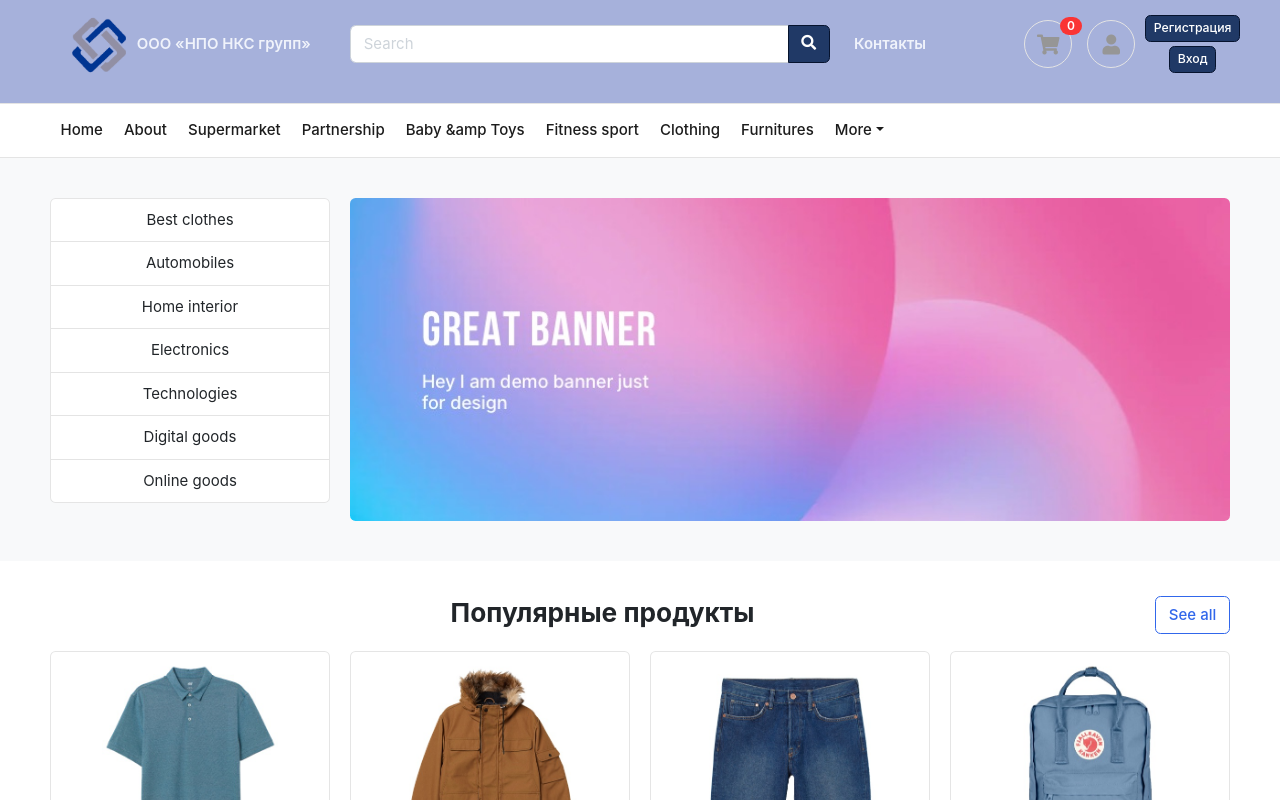
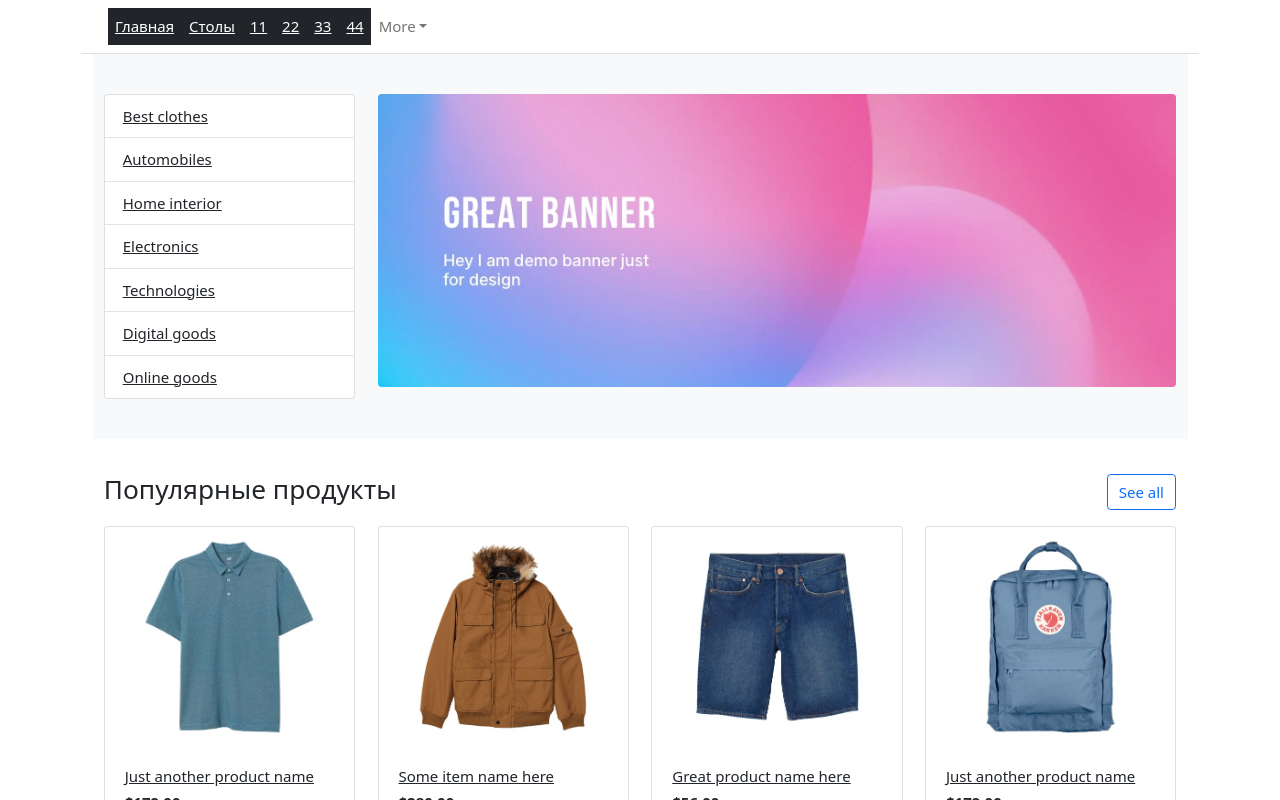
Before and after one commit to jojoprison/react-eshop-template, a React (Create React App) app: page / in a window 1280 px wide. Shown: the top 800 px of the page. Built offline with nearby package versions, Linux system fonts and the light colour scheme.

Commit message:
попытка засунуть все в компоненты реакта

```diff
--- a/package.json
+++ b/package.json
@@ -6,8 +6,12 @@
     "@testing-library/jest-dom": "^5.16.2",
     "@testing-library/react": "^12.1.2",
     "@testing-library/user-event": "^13.5.0",
+    "bootstrap": "^5.1.3",
+    "html-to-react": "^1.4.8",
     "react": "^17.0.2",
+    "react-bootstrap": "^2.1.2",
     "react-dom": "^17.0.2",
+    "react-router-dom": "^6.2.1",
     "react-scripts": "5.0.0",
     "web-vitals": "^2.1.4"
   },
--- a/public/index.html
+++ b/public/index.html
@@ -32,7 +32,9 @@
     <link href="assets/css/all.min.css" rel="stylesheet">
     <script src="assets/js/jquery.min.js" type="text/javascript"></script>
     <script src="assets/js/bootstrap.bundle.min.js" type="text/javascript"></script>
-    <title>React App</title>
+    <script src="https://cdnjs.cloudflare.com/ajax/libs/react/16.6.3/umd/react.production.min.js"></script>
+    <script src="https://cdnjs.cloudflare.com/ajax/libs/react-dom/16.6.3/umd/react-dom.production.min.js"></script>
+    <title>NKS Group</title>
   </head>
   <body>
     <noscript>You need to enable JavaScript to run this app.</noscript>
--- a/src/App.js
+++ b/src/App.js
@@ -1,21 +1,15 @@
 import './App.css';
-import Header from "./components/Header"
-import Nav from "./components/Nav"
-import Products from "./components/Products";
-import Footer from "./components/Footer";
-import Ad from "./components/Ad";
+
+import React from "react";
+import {Header} from "./components/Header";
+import {Navigation} from './components/Nav'
+import 'bootstrap/dist/css/bootstrap.min.css';
 
 function App() {
     return (
-        <div className="App">
+        <div className="container">
             <Header/>
-            <Nav/>
-
-            <Ad/>
-
-            <Products/>
-
-            <Footer/>
+            <Navigation/>
         </div>
     );
 }
--- a/src/components/Footer.js
+++ b/src/components/Footer.js
@@ -1,6 +1,7 @@
-import React from "react";
+import React, {Component} from "react";
+import 'bootstrap/dist/css/bootstrap.min.css';
 
-const Footer = () => {
+const FooterHTML = () => {
 
     return (
         <footer className="section-footer border-top bg">
@@ -56,4 +57,64 @@ const Footer = () => {
         </footer>
     );
 };
-export default Footer;
+
+export default FooterHTML;
+
+export class Footer extends Component {
+
+    render() {
+        return (
+            <footer className="section-footer border-top bg">
+                <div className="container">
+
+                    <section className="footer-top  padding-y">
+                        <div style={{position: 'relative'}} className="row">
+
+                            <a id='logo_company_footer' href="/">
+                                <img src='assets/images/logos/logo.png' width="60" height="60"
+                                     className="d-inline-block align-center col-3" alt="logo"/>
+                                <span style={{fontWeight: "600"}}> ООО «НПО НКС групп» </span>
+                            </a>
+
+                            <aside className="col-md col-ld-4 col-12">
+                                <h6 className="title">Компания</h6>
+                                <ul className="list-unstyled col-12">
+                                    <li><a href="#"> <u>Контакты</u> </a></li>
+                                    <li><a href="#"> <u>Доставка</u> </a></li>
+                                    <li><a href="#"> <u>Каталог</u> </a></li>
+                                </ul>
+                            </aside>
+
+                            <aside className="col-md col-ld-4 col-12">
+                                <h6 className="title">Профиль</h6>
+                                <ul className="list-unstyled">
+                                    <li><a href="#"> <u>Вход</u> </a></li>
+                                    <li><a href="#"> <u>Регистрация</u> </a></li>
+                                    <li><a href="#"> <u>Корзина</u> </a></li>
+                                </ul>
+                            </aside>
+
+                        </div>
+                    </section>
+
+                    <section className="footer-bottom row">
+                        <div className="col-md-2">
+                            <p className="text-muted"> 2021 Company name </p>
+                        </div>
+                        <div className="col-md-8 text-md-center">
+                            <span className="px-2">info@com</span>
+                            <span className="px-2">+000-000-0000</span>
+                            <span className="px-2">Street name 123, ABC</span>
+                        </div>
+                        <div className="col-md-2 text-md-right text-muted">
+                            <i className="fab fa-lg fa-cc-visa"/>
+                            <i className="fab fa-lg fa-cc-paypal"/>
+                            <i className="fab fa-lg fa-cc-mastercard"/>
+                        </div>
+                    </section>
+
+                </div>
+            </footer>
+        );
+    }
+}
--- a/src/components/Header.js
+++ b/src/components/Header.js
@@ -1,7 +1,6 @@
-import React from "react";
+import React, {Component} from "react";
 
-
-const Header = () => {
+const HeaderHTML = () => {
 
     return (
         <header className="section-header nks-bg-color">
@@ -70,4 +69,18 @@ const Header = () => {
     );
 };
 
-export default Header;
+export default HeaderHTML;
+
+export class Header extends Component {
+
+    componentWillMount() {
+        this.content = document.getElementById('root').innerHTML;
+        console.log(this.content);
+    }
+
+    render() {
+        return (
+            <div dangerouslySetInnerHTML={{__html: this.content}} />
+        );
+    }
+}
--- /dev/null
+++ b/src/components/Home.js
@@ -0,0 +1,21 @@
+import React, {Component} from 'react';
+import {Products} from "./Products";
+import {Ad} from "./Ad";
+import FooterHTML from "./Footer";
+
+export class Home extends Component {
+
+    render() {
+        return(
+            <div className="container">
+                <Ad/>
+
+                <Products/>
+
+                <FooterHTML/>
+            </div>
+        );
+    }
+}
+
+export default Home;
--- a/src/components/Nav.js
+++ b/src/components/Nav.js
@@ -1,60 +1,61 @@
-import React from "react";
+import React, {Component} from 'react';
+import {BrowserRouter, NavLink, Route, Routes} from 'react-router-dom';
+import 'bootstrap/dist/css/bootstrap.min.css';
+import {Home} from "./Home";
+import {Table} from "./Table";
 
-const Nav = () => {
+export class Navigation extends Component {
 
+    render() {
         return (
-        <nav class="navbar navbar-main navbar-expand-lg navbar-light border-bottom">
-            <div class="container">
+            <BrowserRouter>
+                    <nav className="navbar navbar-main navbar-expand-lg navbar-light border-bottom">
+                        <div className="container">
 
-                <button class="navbar-toggler" type="button" data-toggle="collapse" data-target="#main_nav"
+                            <button className="navbar-toggler" type="button" data-toggle="collapse" data-target="#main_nav"
                                     aria-controls="main_nav" aria-expanded="false" aria-label="Toggle navigation">
-                    <span class="navbar-toggler-icon"></span>
+                                <span className="navbar-toggler-icon"/>
                             </button>
 
-                <div class="collapse navbar-collapse" id="main_nav">
-                    <ul class="navbar-nav">
+                            <div className="collapse navbar-collapse" id="main_nav">
+                                <ul className="navbar-nav">
 
-                        <li class="nav-item dropdown">
-                            <a class="nav-link" href="#">Home</a>
-                        </li>
+                                    <NavLink className="d-inline p-2 bg-dark text-white" to="/">
+                                        Главная
+                                    </NavLink>
 
-                        <li class="nav-item">
-                            <a class="nav-link" href="#">About</a>
-                        </li>
+                                    <NavLink className="d-inline p-2 bg-dark text-white" to="/table">
+                                        Столы
+                                    </NavLink>
 
-                        <li class="nav-item">
-                            <a class="nav-link" href="#">Supermarket</a>
-                        </li>
+                                    <NavLink className="d-inline p-2 bg-dark text-white" to="#">
+                                        11
+                                    </NavLink>
 
-                        <li class="nav-item">
-                            <a class="nav-link" href="#">Partnership</a>
-                        </li>
+                                    <NavLink className="d-inline p-2 bg-dark text-white" to="#">
+                                        22
+                                    </NavLink>
 
-                        <li class="nav-item">
-                            <a class="nav-link" href="#">Baby &amp Toys</a>
-                        </li>
+                                    <NavLink className="d-inline p-2 bg-dark text-white" to="#">
+                                        33
+                                    </NavLink>
 
-                        <li class="nav-item">
-                            <a class="nav-link" href="#">Fitness sport</a>
-                        </li>
+                                    <NavLink className="d-inline p-2 bg-dark text-white" to="#">
+                                        44
+                                    </NavLink>
 
-                        <li class="nav-item">
-                            <a class="nav-link" href="#">Clothing</a>
-                        </li>
+                                    <li className="nav-item dropdown">
+                                        <a className="nav-link dropdown-toggle" data-toggle="dropdown" href="#"> More</a>
 
-                        <li class="nav-item">
-                            <a class="nav-link" href="#">Furnitures</a>
-                        </li>
+                                        <div className="dropdown-menu">
+                                            <a className="dropdown-item" href="#">Foods and Drink</a>
+                                            <a className="dropdown-item" href="#">Home interior</a>
 
-                        <li class="nav-item dropdown">
-                            <a class="nav-link dropdown-toggle" data-toggle="dropdown" href="#"> More</a>
-                            <div class="dropdown-menu">
-                                <a class="dropdown-item" href="#">Foods and Drink</a>
-                                <a class="dropdown-item" href="#">Home interior</a>
-                                <div class="dropdown-divider"></div>
-                                <a class="dropdown-item" href="#">Category 1</a>
-                                <a class="dropdown-item" href="#">Category 2</a>
-                                <a class="dropdown-item" href="#">Category 3</a>
+                                            <div className="dropdown-divider" />
+
+                                            <a className="dropdown-item" href="#">Category 1</a>
+                                            <a className="dropdown-item" href="#">Category 2</a>
+                                            <a className="dropdown-item" href="#">Category 3</a>
                                         </div>
                                     </li>
 
@@ -62,6 +63,26 @@ const Nav = () => {
                             </div>
                         </div>
                     </nav>
+
+                <Routes>
+                    {/*component={Home} dont work!*/}
+                    <Route path="/" element={<Home/>} exact/>
+                    <Route path="/table" element={<Table/>} exact/>
+                </Routes>
+            </BrowserRouter>
+            // <Navbar bg="dark" expand="lg">
+            //     <Navbar.Toggle aria-controls="basic-navbar-nav"/>
+            //     <Navbar.Collapse id="basic-navbar-nav">
+            //         <Nav>
+            //             <NavLink className="d-inline p-2 bg-dark text-white" to="/">
+            //                 Home
+            //             </NavLink>
+            //             <NavLink className="d-inline p-2 bg-dark text-white" to="/table">
+            //                 Table
+            //             </NavLink>
+            //         </Nav>
+            //     </Navbar.Collapse>
+            // </Navbar>
         );
-};
-export default Nav;
+    }
+}
--- /dev/null
+++ b/src/components/Table.js
@@ -0,0 +1,50 @@
+import React, {Component} from 'react';
+import {Table as BootstrapTable} from 'react-bootstrap';
+
+export class Table extends Component {
+
+    constructor(props) {
+        super(props);
+        this.state = {tables: []}
+    }
+
+    refreshList() {
+        fetch(process.env.REACT_APP_NKS_API + 'table')
+            .then(response => response.json())
+            .then(data => {
+                this.setState({tables: data});
+            })
+    }
+
+    componentDidMount() {
+        this.refreshList();
+    }
+
+    componentDidUpdate(prevProps, prevState, snapshot) {
+        this.refreshList();
+    }
+
+    render() {
+        const {tables} = this.state;
+
+        return (
+            <BootstrapTable className="mt-4" striped bordered hover size="sm">
+                <thead>
+                <tr>
+                    <th>TableId</th>
+                    <th>TableTitle</th>
+                    <th>Options</th>
+                </tr>
+                </thead>
+                <tbody>
+                {tables.map(table =>
+                    <tr key={table.id}>
+                        <td>{table.id}</td>
+                        <td>{table.title}</td>
+                        <td>Edit / Delete</td>
+                    </tr>)}
+                </tbody>
+            </BootstrapTable>
+        );
+    }
+}
--- a/src/index.js
+++ b/src/index.js
@@ -3,6 +3,8 @@ import ReactDOM from 'react-dom';
 import './index.css';
 import App from './App';
 import reportWebVitals from './reportWebVitals';
+import 'bootstrap/dist/css/bootstrap.min.css';
+import 'bootstrap/dist/js/bootstrap.bundle.min';
 
 ReactDOM.render(
   <React.StrictMode>
```
Also changed, not shown: src/components/Ad.js (+6 -5 lines), src/components/Products.js (+6 -5 lines), 2 other files (tests, documents, lock files or other folders). Lines whose indentation alone changed are shown as unchanged.
